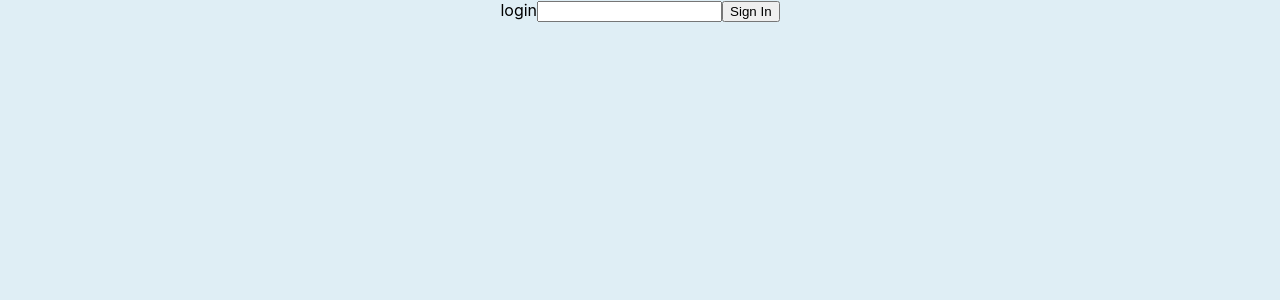
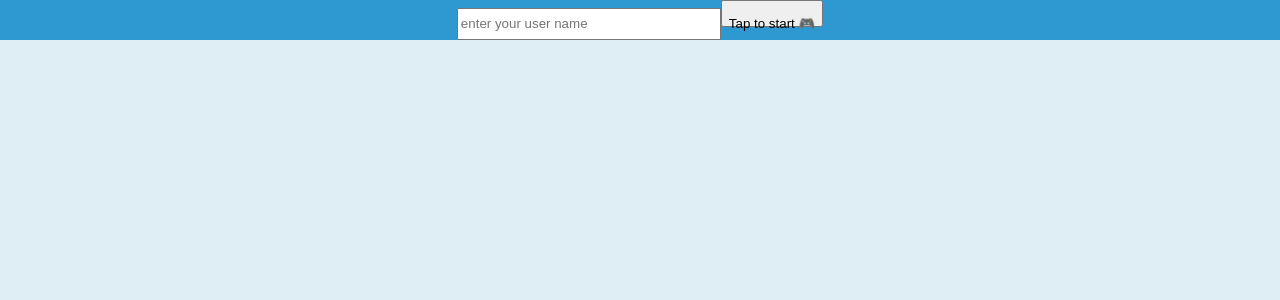
Before and after one commit to Shinji-Nishikita/team-project-mymizu, a React (Create React App) app: page / in a window 1280 px wide. Shown: the top 300 px of the page. Built offline with nearby package versions, Linux system fonts and the light colour scheme; no server answers.

Commit message:
fixed css for login

```diff
--- a/src/components/Login.jsx
+++ b/src/components/Login.jsx
@@ -15,10 +15,14 @@ function Login(props) {
   };
   return (
     <section className="Login">
-      login
-      <input type="text" className="username" onKeyUp={setUser}></input>
+      <input
+        type="text"
+        placeholder="enter your user name"
+        className="username"
+        onKeyUp={setUser}
+      ></input>
       <button className="signIn" onClick={handleSignIn}>
-        Sign In
+        <p>Tap to start 🎮</p>
       </button>
     </section>
   );
--- a/src/styles/Login.css
+++ b/src/styles/Login.css
@@ -0,0 +1,15 @@
+.Login {
+  background: #2e98d1;
+  position: relative; /*相対位置*/
+}
+
+.username {
+  width: 20%;
+  height: 2em;
+  --padding-x: 0.5em;
+}
+
+.signIn {
+  height: 2em;
+  --padding-x: 0.5em;
+}
--- a/src/styles/Navbar.css
+++ b/src/styles/Navbar.css
@@ -0,0 +1,9 @@
+.Nav {
+  min-width: 64px;
+  line-height: 32px;
+  border-radius: 4px;
+  border: none;
+  padding: 0 16px;
+  color: #fff;
+  background: #2e98d1;
+}
```
